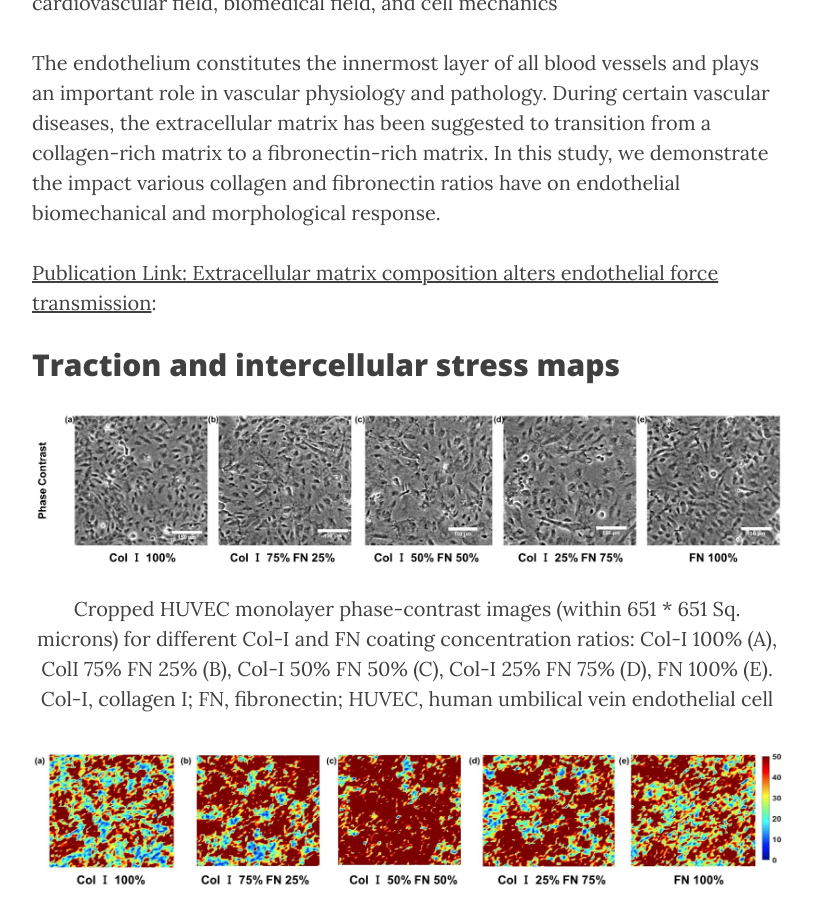
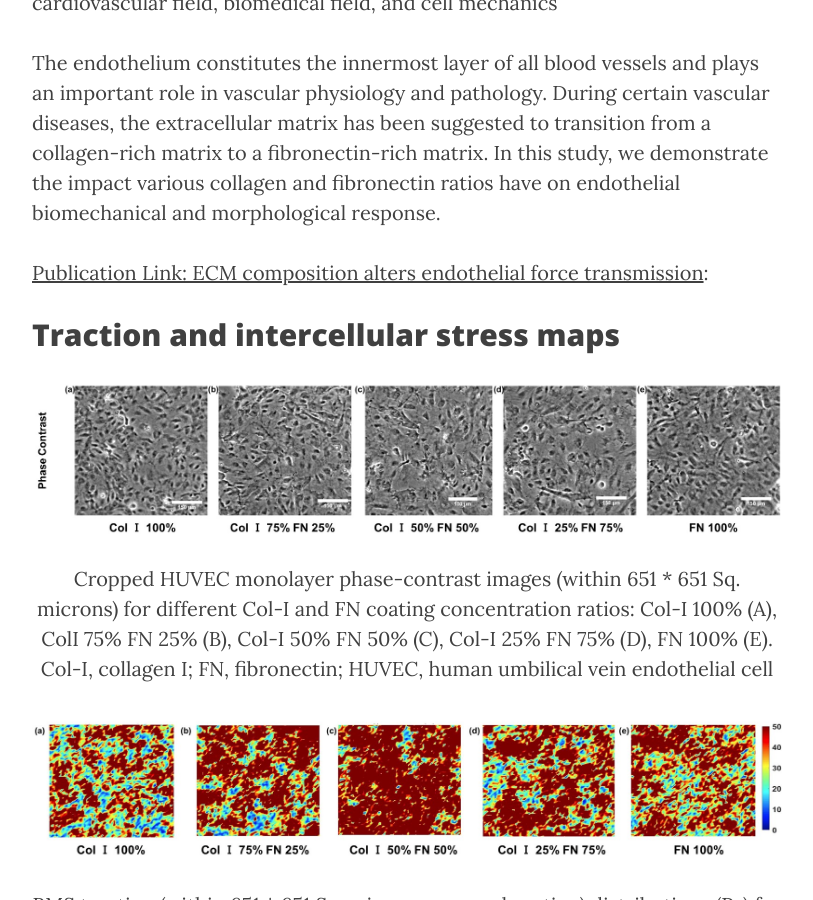
Before and after one commit to vignesharavind/vignesharavind.github.io, a Jekyll site: the page built from _posts/2023-06-09-ECM-Endothelial-Force.markdown, in a window 1280 px wide and 900 px high, scrolled down 1159 px. Shown: the whole window, without its empty margins (233-1046 px from the left). Built offline with Jekyll 4.4.1, drawn with Linux system fonts in a browser that asks for light colours; nearby versions of some CDN libraries; our own code applies the rules of GitHub Pages for plain Markdown files; comment, search, counter and statistics services are not loaded.

Commit message:
Update 2023-06-09-ECM-Endothelial-Force.markdown

```diff
--- a/_posts/2023-06-09-ECM-Endothelial-Force.markdown
+++ b/_posts/2023-06-09-ECM-Endothelial-Force.markdown
@@ -36,7 +36,7 @@
 
 The endothelium constitutes the innermost layer of all blood vessels and plays an important role in vascular physiology and pathology. During certain vascular diseases, the extracellular matrix has been suggested to transition from a collagen-rich matrix to a fibronectin-rich matrix. In this study, we demonstrate the impact various collagen and fibronectin ratios have on endothelial biomechanical and morphological response.
 
-<a href="https://doi.org/10.1152/ajpcell.00106.2023">Publication Link: Extracellular matrix composition alters endothelial force transmission</a>:
+<a href="https://doi.org/10.1152/ajpcell.00106.2023">Publication Link: ECM composition alters endothelial force transmission</a>:
 
 ## Traction and intercellular stress maps
 
```
